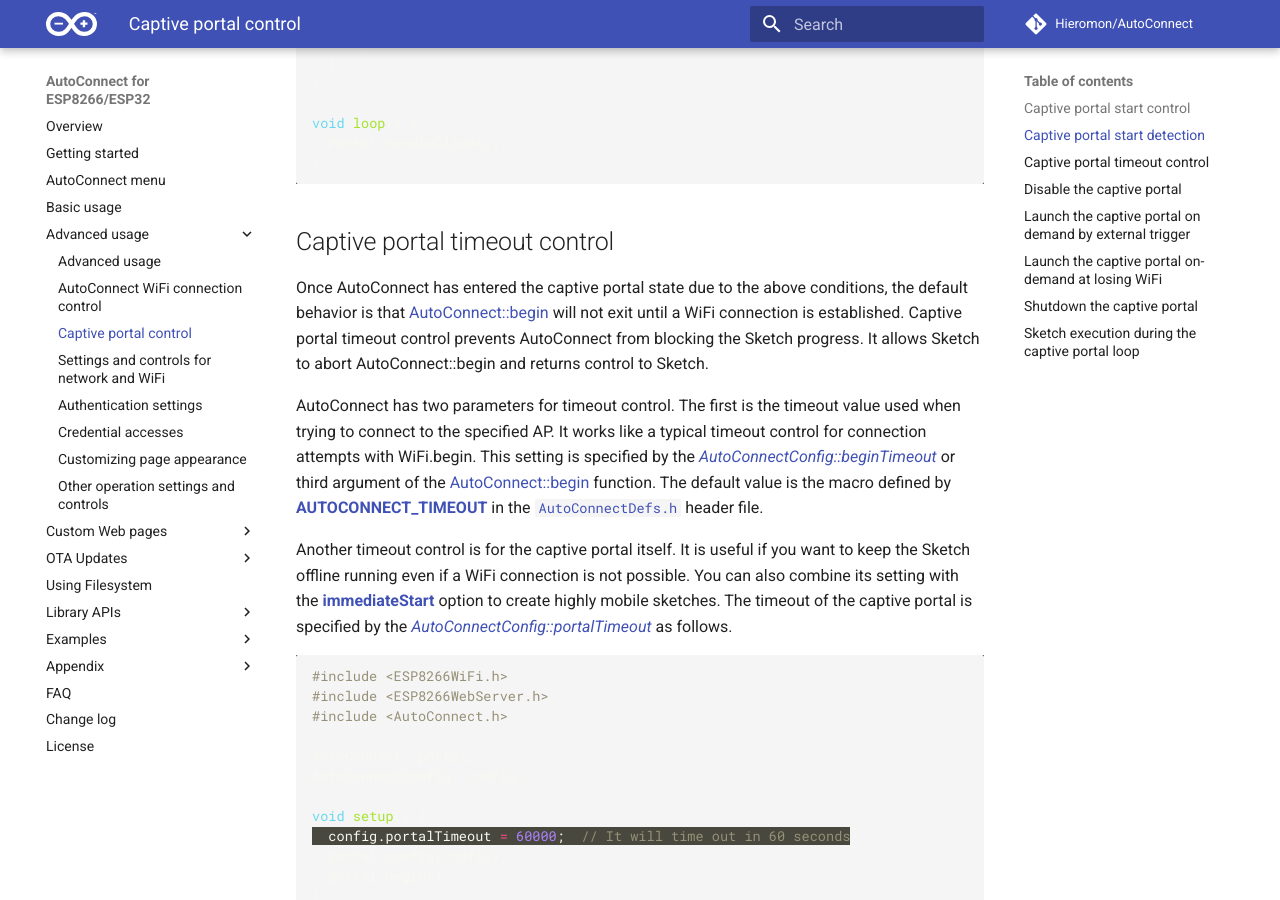
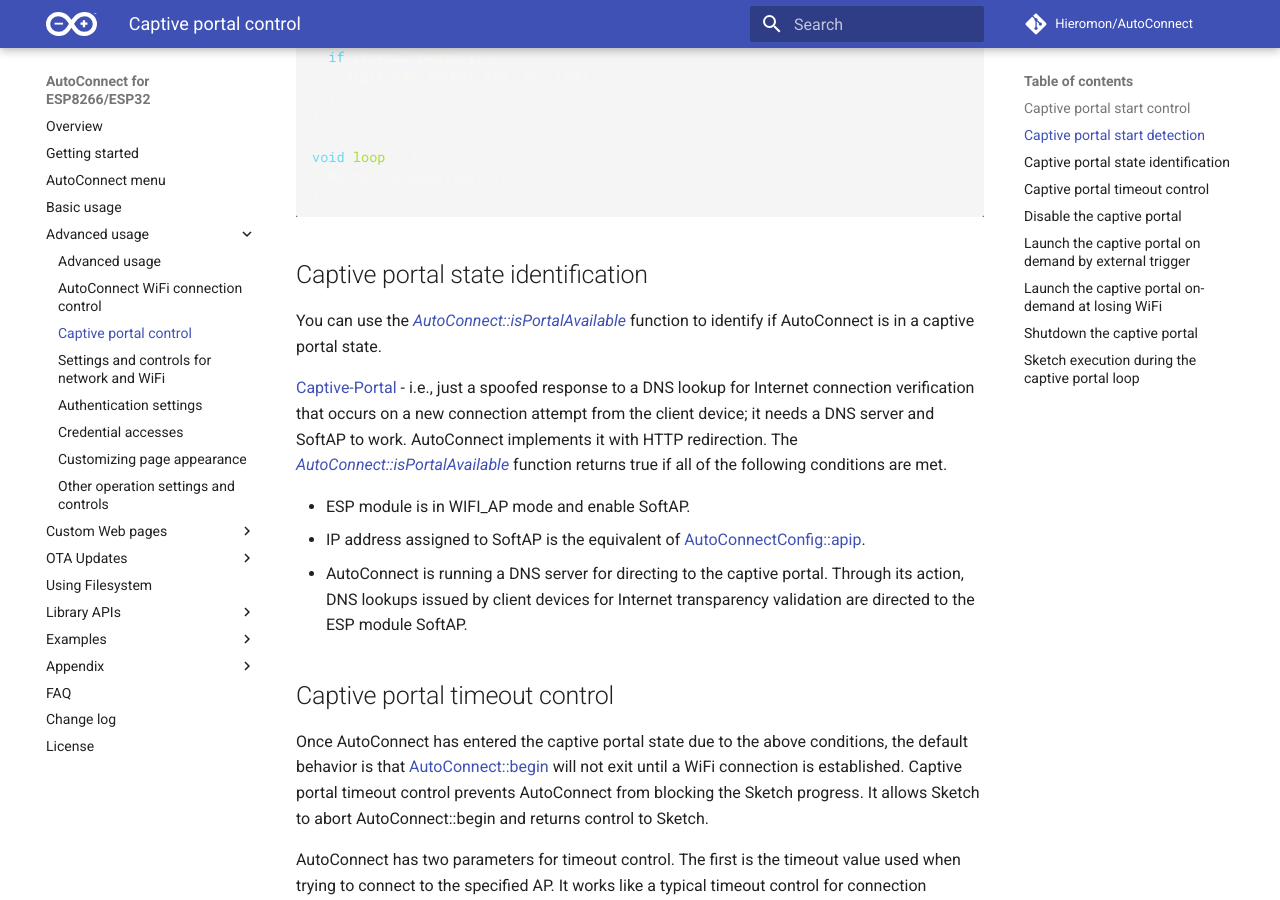
Before and after one commit to Hieromon/AutoConnect, an MkDocs documentation site: the page built from mkdocs/adcpcontrol.md, in a window 1280 px wide and 900 px high, scrolled down 2045 px. Built offline with MkDocs 1.6.1 and Material for MkDocs 9.7.7, drawn with Linux system fonts in a browser that asks for light colours; nearby versions of some CDN libraries; comment, search, counter and statistics services are not loaded; some of the changed text lies outside the part shown.

Commit message:
Describe isPortalAvailable. #547

````diff
--- a/mkdocs/adcpcontrol.md
+++ b/mkdocs/adcpcontrol.md
@@ -2,6 +2,7 @@
 
 - [Captive portal start control](#captive-portal-start-control)
 - [Captive portal start detection](#captive-portal-start-detection)
+- [Captive portal state identification](#captive-portal-state-identification)
 - [Captive portal timeout control](#captive-portal-timeout-control)
 - [Disable the captive portal](#disable-the-captive-portal)
 - [Launch the captive portal on demand by external trigger](#launch-the-captive-portal-on-demand-by-external-trigger)
@@ -69,6 +70,16 @@
   Portal.handleClient();
 }
 ```
+
+## Captive portal state identification
+
+You can use the [*AutoConnect::isPortalAvailable*](api.md#isportalavailable) function to identify if AutoConnect is in a captive portal state.
+
+[Captive-Portal](https://en.wikipedia.org/wiki/Captive_portal#Implementation) - i.e., just a spoofed response to a DNS lookup for Internet connection verification that occurs on a new connection attempt from the client device; it needs a DNS server and SoftAP to work. AutoConnect implements it with HTTP redirection. The [*AutoConnect::isPortalAvailable*](api.md#isportalavailable) function returns true if all of the following conditions are met.
+
+- ESP module is in WIFI_AP mode and enable SoftAP.
+- IP address assigned to SoftAP is the equivalent of [AutoConnectConfig::apip](apiconfig.md#apip).
+- AutoConnect is running a DNS server for directing to the captive portal. Through its action, DNS lookups issued by client devices for Internet transparency validation are directed to the ESP module SoftAP.
 
 ## Captive portal timeout control
 
````
Also changed, not shown: mkdocs/api.md (+19 -0 lines).
